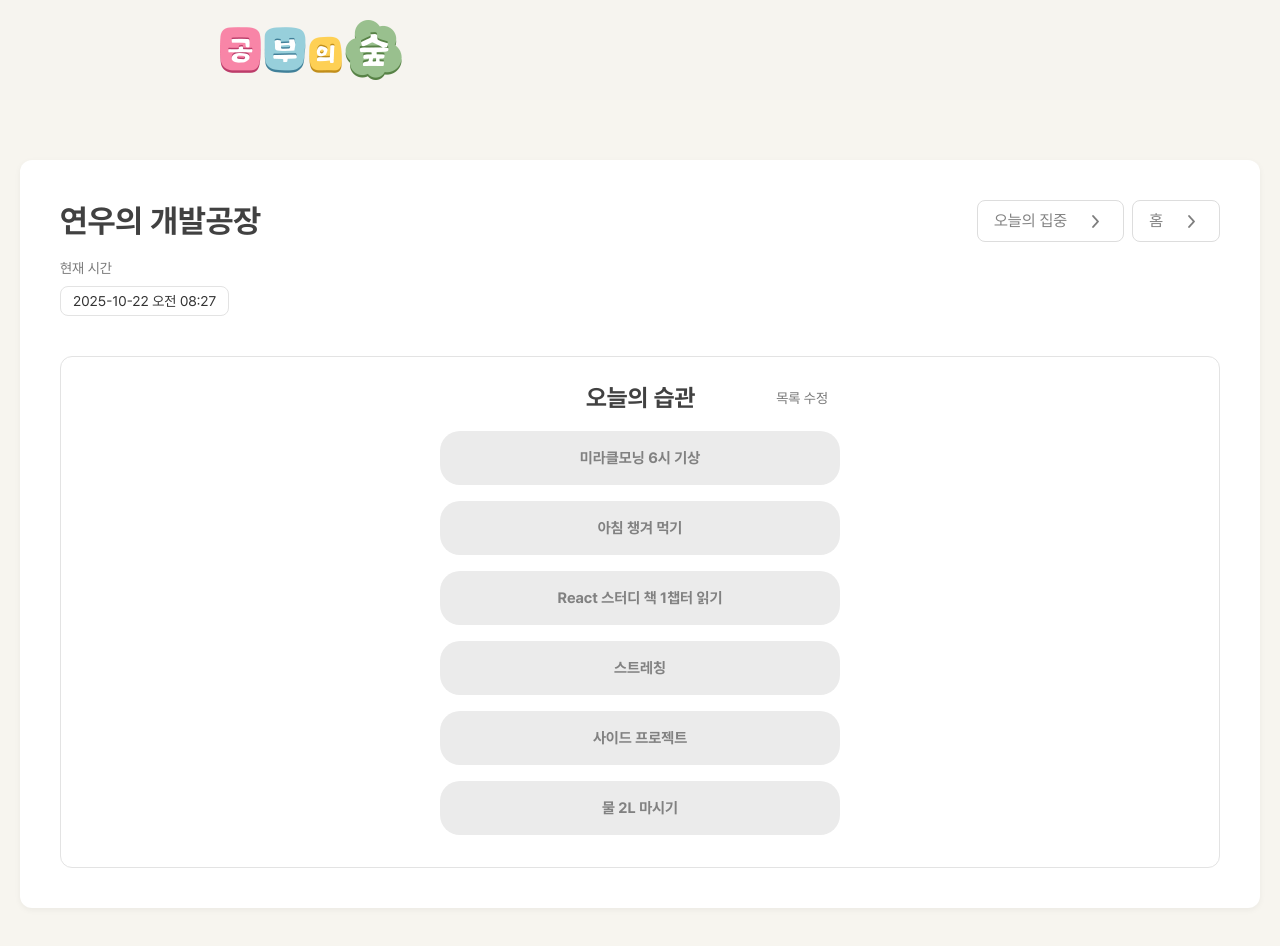
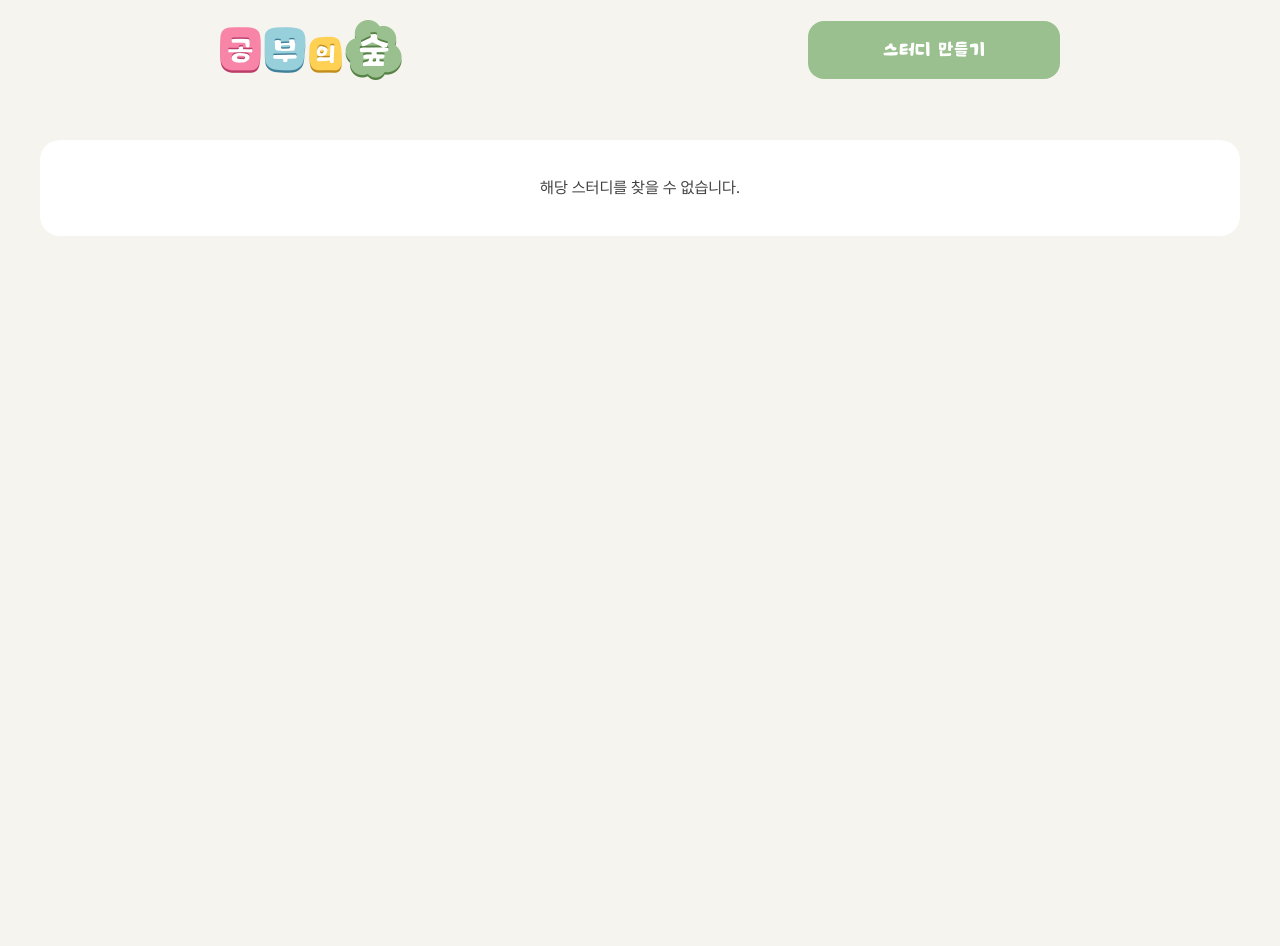
Before and after one commit to fs9-part2-team1/9-ForestOfStudy-1team-FE, a React (Vite) app: page /today-habit in a window 1280 px wide. Shown: the top 946 px of the page. After the commit the page ends 800 px from the top, so only its background shows below. Built offline with nearby package versions, Linux system fonts and the light colour scheme.

Commit message:
:recycle: refactor: id 기반 경로 변경(route, navigate)

```diff
--- a/src/features/study-detail/Title/Title.jsx
+++ b/src/features/study-detail/Title/Title.jsx
@@ -3,7 +3,7 @@ import right_arrow from '@/assets/icons/common/ic_arrow_right.png';
 import styles from './Title.module.css';
 
 export default function Title({ data }) {
-  const { nickname, title, password } = data;
+  const { nickname, title, password, id } = data;
 
   return (
     <div className={styles.Title}>
@@ -28,7 +28,7 @@ export default function Title({ data }) {
           title={title}
           password={password}
           btnClassName={styles.goToPageBtn}
-          redirectTo="/today-habit"
+          redirectTo={`/today-habit/${id}`} // 이동할 경로 전달
         />
 
         <EditStudyModal
--- a/src/pages/study-detail/StudyDetailPage.jsx
+++ b/src/pages/study-detail/StudyDetailPage.jsx
@@ -1,5 +1,5 @@
 import { useState } from 'react';
-import { useNavigate } from 'react-router-dom';
+import { useNavigate, useParams } from 'react-router-dom';
 import MainLayout from '@/layouts/MainLayout';
 import { Container } from '@/components';
 import {
@@ -12,15 +12,18 @@ import {
 import { mockData } from '@/data/mock-data';
 
 export default function StudyDetailPage() {
-  const [data, setData] = useState(mockData[0]);
+  // const [data, setData] = useState(mockData[0]);
+  const { id } = useParams(); //id = 문자열("abc+숫자" 형태)
   const navigate = useNavigate();
+
+  const [data, setData] = useState(() => mockData.find((d) => d.id === id));
 
   const handleDelete = () => {
     setData(null);
     navigate('/');
   };
 
-  if (!data) return null; // 데이터가 삭제됐다면 null
+  // if (!data) return null; // 데이터가 삭제됐다면 null
 
   return (
     <MainLayout disabled>
--- a/src/pages/today-habit/TodayHabitPage.jsx
+++ b/src/pages/today-habit/TodayHabitPage.jsx
@@ -1,5 +1,5 @@
 import React, { useState, useEffect } from 'react';
-import { useNavigate } from 'react-router-dom';
+import { useNavigate, useParams } from 'react-router-dom';
 import styles from './TodayHabitPage.module.css';
 import MainLayout from '@/layouts/MainLayout';
 import Modal from '@/components/Modal/Modal';
@@ -7,18 +7,24 @@ import { mockData } from '@/data/mock-data';
 
 import trashIcon from '@/assets/icons/common/ic_trash.png';
 import arrowRightIcon from '@/assets/icons/common/ic_arrow_right.png';
+import { Container } from '@/components';
 
 export default function TodayHabitPage() {
+  const { id } = useParams();
+  const navigate = useNavigate();
+  const study = mockData.find((d) => d.id === id);
+
   const today = new Date().toISOString().split('T')[0];
+
+  const [currentTime, setCurrentTime] = useState('');
+  const [isModalOpen, setIsModalOpen] = useState(false);
+
   const [habitDate, setHabitDate] = useState({
-    [today]: mockData[0].habits.map((habit) => ({
+    [today]: study?.habits?.map((habit) => ({
       ...habit,
-      completed: false,
+      habitRecord: habit.habitRecord || [],
     })),
   });
-  const [currentTime, setCurrentTime] = useState('');
-  const [isModalOpen, setIsModalOpen] = useState(false);
-  const navigate = useNavigate();
 
   useEffect(() => {
     const updateTime = () => {
@@ -42,6 +48,16 @@ export default function TodayHabitPage() {
     return () => clearInterval(timer);
   }, []);
 
+  if (!study) {
+    return (
+      <MainLayout>
+        <Container disabled>
+          <p>해당 스터디를 찾을 수 없습니다.</p>
+        </Container>
+      </MainLayout>
+    );
+  }
+
   const habits = habitDate[today] || [];
 
   const allUniqueHabits = [
@@ -54,10 +70,9 @@ export default function TodayHabitPage() {
 
   const addHabit = () => {
     const newHabit = {
-      id: Date.now(),
+      id: Date.now().toString(),
       name: '새로운 습관',
-      week: Array(7).fill(true),
-      completed: false,
+      habitRecord: [{ recordDate: today + 'T00:00:00.000Z', done: false }],
     };
     const todayHabits = habitDate[today] || [];
     setHabitDate({ ...habitDate, [today]: [...todayHabits, newHabit] });
@@ -73,9 +88,20 @@ export default function TodayHabitPage() {
 
   const toggleHabit = (id) => {
     const todayHabits = habitDate[today] || [];
-    const updatedTodayHabits = todayHabits.map((h) =>
-      h.id === id ? { ...h, completed: !h.completed } : h,
-    );
+    const updatedTodayHabits = todayHabits.map((h) => {
+      if (h.id === id) {
+        const record = h.habitRecord.find((r) =>
+          r.recordDate.startsWith(today),
+        );
+        if (record) record.done = !record.done;
+        else
+          h.habitRecord.push({
+            recordDate: today + 'T00:00:00.000Z',
+            done: true,
+          });
+      }
+      return h;
+    });
     setHabitDate({ ...habitDate, [today]: updatedTodayHabits });
   };
 
@@ -90,7 +116,7 @@ export default function TodayHabitPage() {
   };
 
   const goToFocusPage = () => navigate('/today-focus');
-  const goToHomePage = () => navigate('/study-detail');
+  const goToHomePage = () => navigate(`/study-detail/${id}`);
 
   return (
     <MainLayout disabled={true}>
@@ -98,7 +124,9 @@ export default function TodayHabitPage() {
         <div className={styles.container}>
           <div className={styles.header}>
             <div className={styles.headerContent}>
-              <h2 className={styles.title}>연우의 개발공장</h2>
+              <h2 className={styles.title}>
+                {study.nickname}의 {study.title}
+              </h2>
             </div>
             <div className={styles.headerBtns}>
               <button className={styles.whiteBtn} onClick={goToFocusPage}>
@@ -134,6 +162,7 @@ export default function TodayHabitPage() {
                 목록 수정
               </button>
             </div>
+
             {habits.length === 0 ? (
               <p className={styles.empty}>
                 습관이 없어요
@@ -146,7 +175,11 @@ export default function TodayHabitPage() {
                   <li
                     key={habit.id}
                     className={`${styles.habitItem} ${
-                      habit.completed ? styles.done : ''
+                      habit.habitRecord.find((r) =>
+                        r.recordDate.startsWith(today),
+                      )?.done
+                        ? styles.done
+                        : ''
                     }`}
                     onClick={() => toggleHabit(habit.id)}
                   >
--- a/src/routes/AppRoutes.jsx
+++ b/src/routes/AppRoutes.jsx
@@ -14,8 +14,10 @@ export default function AppRoutes() {
         <Route path=":id" element={<MakeStudyPage />} />
       </Route>
       <Route path="/study-detail" element={<StudyDetailPage />} />
+      <Route path="/study-detail/:id" element={<StudyDetailPage />} />
       <Route path="/today-focus" element={<TodayFocusPage />} />
       <Route path="/today-habit" element={<TodayHabitPage />} />
+      <Route path="/today-habit/:id" element={<TodayHabitPage />} />
     </Routes>
   );
 }
```
